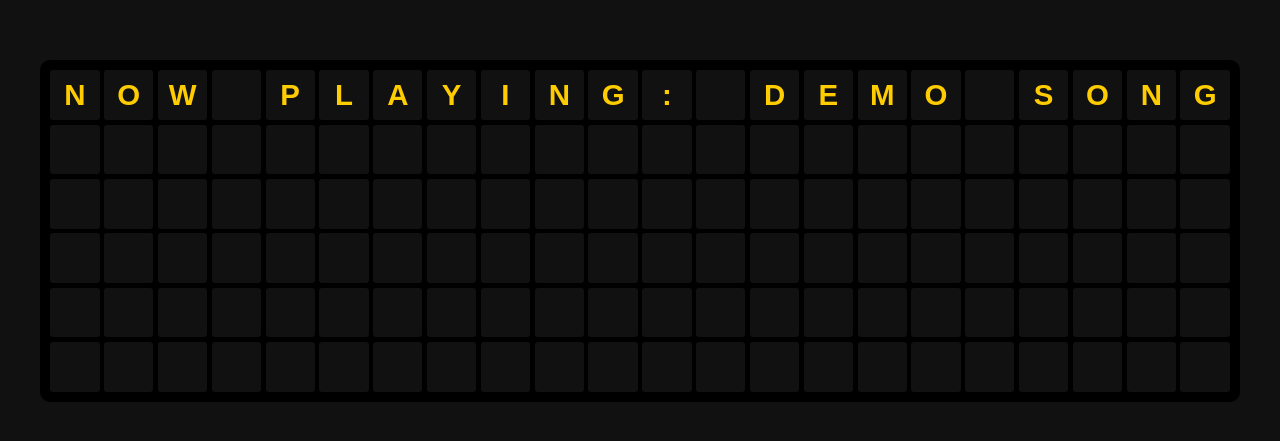
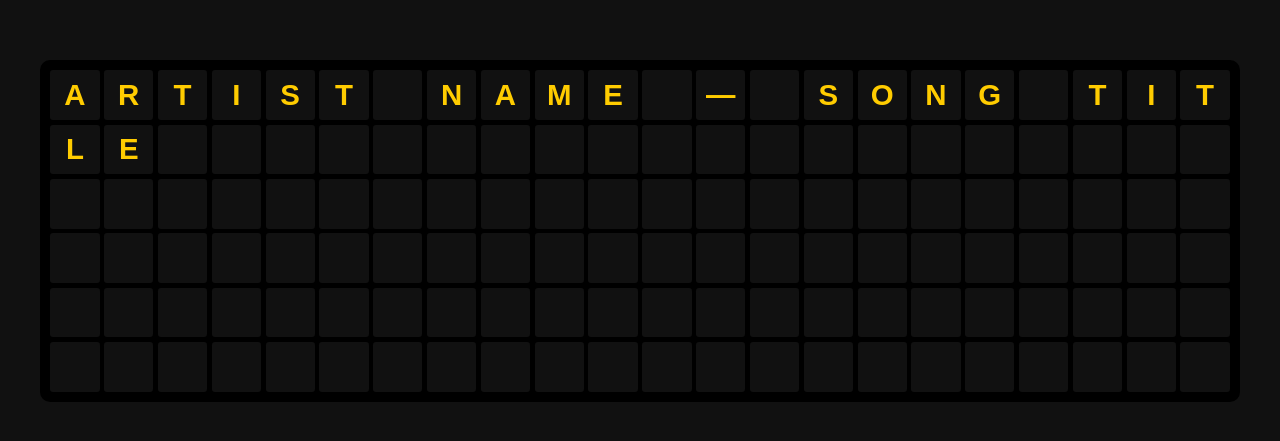
Before and after one commit to tramond/vestaboard-vf, a plain HTML site: page index.html in a window 1280 px wide. Shown: the part 169-610 px from the top of the page. Drawn offline with Linux system fonts and the light colour scheme.

Commit message:
Update index.html

```diff
--- a/index.html
+++ b/index.html
@@ -25,8 +25,8 @@
       display: grid;
       grid-template-columns: repeat(22, 1fr);
       grid-template-rows: repeat(6, 1fr);
-      gap: 0.35vw;              /* 🔽 reduced gap */
-      padding: 0.8vw;           /* 🔽 reduced padding */
+      gap: 0.35vw;
+      padding: 0.8vw;
       background: #000;
       border-radius: 10px;
       aspect-ratio: 22 / 6;
@@ -38,9 +38,9 @@
       display: flex;
       justify-content: center;
       align-items: center;
-      font-size: 2.3vw;         /* slightly larger text */
+      font-size: 2.3vw;
       font-weight: bold;
-      border-radius: 0.25vw;    /* tighter corners */
+      border-radius: 0.25vw;
       text-transform: uppercase;
     }
   </style>
@@ -54,17 +54,63 @@
   <script>
     const rows = 6;
     const cols = 22;
-    const text = "NOW PLAYING: DEMO SONG";
+    const TOTAL = rows * cols;
+
+    const SHUFFLE_CHARS = "ABCDEFGHIJKLMNOPQRSTUVWXYZ0123456789 :-";
+
+    let currentText = "";
 
     const board = document.getElementById("board");
-    board.innerHTML = "";
 
-    for (let i = 0; i < rows * cols; i++) {
+    // Create cells once
+    const cells = [];
+    for (let i = 0; i < TOTAL; i++) {
       const cell = document.createElement("div");
       cell.className = "cell";
-      cell.textContent = text[i] || "";
       board.appendChild(cell);
+      cells.push(cell);
     }
+
+    function shuffleToText(newText) {
+      newText = newText.padEnd(TOTAL, " ").slice(0, TOTAL);
+
+      cells.forEach((cell, index) => {
+        const targetChar = newText[index];
+        const oldChar = currentText[index] || " ";
+
+        if (targetChar === oldChar) {
+          cell.textContent = targetChar;
+          return;
+        }
+
+        let shuffleCount = 0;
+        const maxShuffles = 8 + Math.floor(Math.random() * 6);
+
+        const interval = setInterval(() => {
+          shuffleCount++;
+
+          const randomChar =
+            SHUFFLE_CHARS[Math.floor(Math.random() * SHUFFLE_CHARS.length)];
+
+          cell.textContent = randomChar;
+
+          if (shuffleCount >= maxShuffles) {
+            clearInterval(interval);
+            cell.textContent = targetChar;
+          }
+        }, 40);
+      });
+
+      currentText = newText;
+    }
+
+    // DEMO
+    shuffleToText("NOW PLAYING: DEMO SONG");
+
+    // Example second shuffle (shows animation clearly)
+    setTimeout(() => {
+      shuffleToText("ARTIST NAME — SONG TITLE");
+    }, 4000);
   </script>
 </body>
 </html>
```
